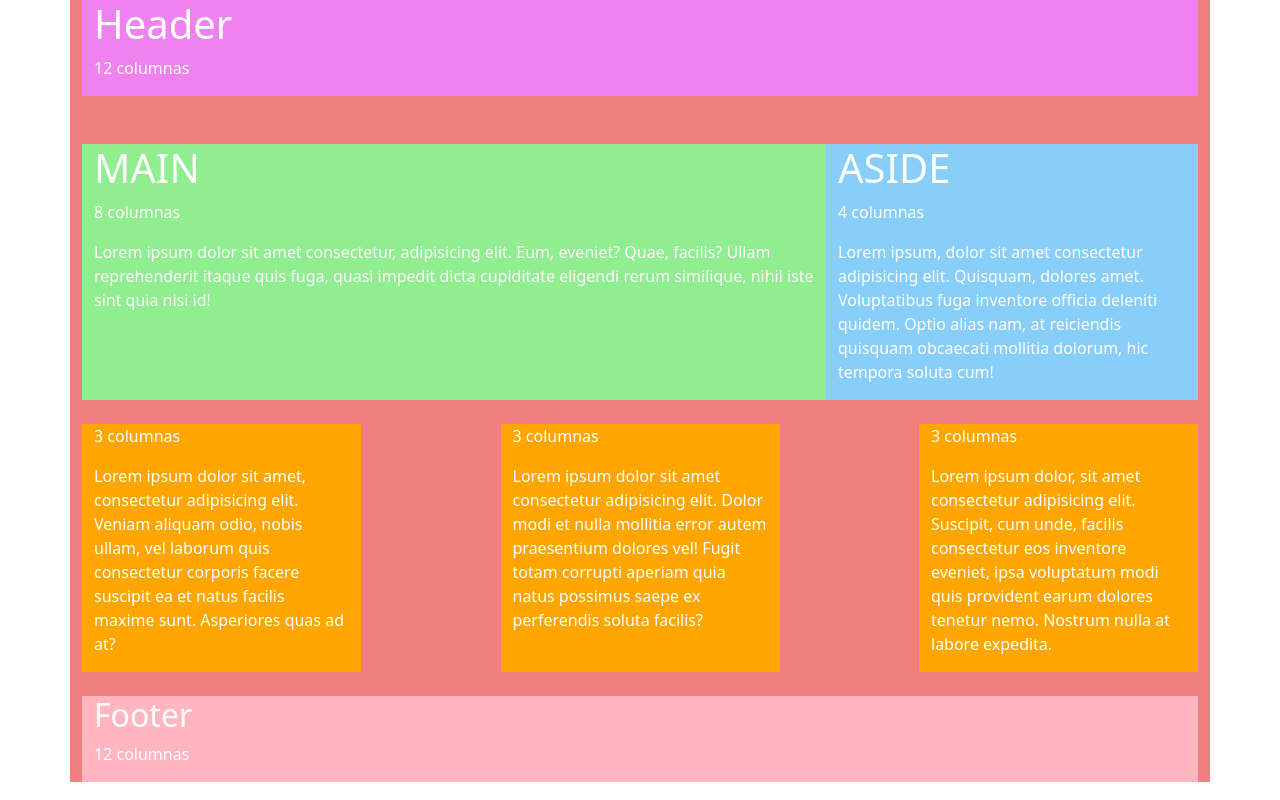
After one commit to BryantMagik/PHPAuthSystem, a PHP site: page /ejercicio.html in a window 1280 px wide. The commit adds this page. Run offline with PHP 8.4, Linux system fonts and the light colour scheme.

Commit message:
Organizado de carpetas

```diff
--- /dev/null
+++ b/Entregas/ejercicio.html
@@ -0,0 +1,94 @@
+<!DOCTYPE html>
+<html lang="es">
+
+<head>
+    <meta charset="UTF-8">
+    <meta name="viewport" content="width=device-width, initial-scale=1.0">
+    <title>Estilos Boostrap</title>
+    <link href="https://cdn.jsdelivr.net/npm/bootstrap@5.3.2/dist/css/bootstrap.min.css" rel="stylesheet" integrity="sha384-T3c6CoIi6uLrA9TneNEoa7RxnatzjcDSCmG1MXxSR1GAsXEV/Dwwykc2MPK8M2HN" crossorigin="anonymous">
+    <style>
+        *{
+            color: white;
+        }
+        .container {
+            background-color: lightcoral;
+        }
+
+        .header {
+            background-color: violet;
+        }
+
+        .main {
+            background-color: lightgreen;
+        }
+
+        .aside {
+            background-color: lightskyblue;
+        }
+
+        .columna {
+            background-color: orange;
+        }
+
+        .footer {
+            background-color: lightpink;
+        }
+    </style>
+</head>
+
+<body>
+    <div class="container g-5">
+        <div class="row">
+            <div class="col-12  header">
+                <h1>Header</h1>
+                <p>12 columnas</p>
+            </div>
+        </div>
+        <div class="row justify-content-evenly mt-5">
+            <div class="col-md-8 col-12  main">
+                <h1>MAIN</h1>
+                <p>8 columnas</p>
+                <p>Lorem ipsum dolor sit amet consectetur, adipisicing elit. Eum, eveniet? Quae, facilis? Ullam
+                    reprehenderit itaque quis fuga, quasi impedit dicta cupiditate eligendi rerum similique, nihil iste
+                    sint
+                    quia nisi id!</p>
+            </div>
+            <div class="col-md-4 col-12  aside">
+                <h1>ASIDE</h1>
+                <p>4 columnas</p>
+                <p>Lorem ipsum, dolor sit amet consectetur adipisicing elit. Quisquam, dolores amet. Voluptatibus fuga
+                    inventore officia deleniti quidem. Optio alias nam, at reiciendis quisquam obcaecati mollitia
+                    dolorum,
+                    hic tempora soluta cum!</p>
+            </div>
+        </div>
+        <div class="row justify-content-between mt-4">
+            <div class="col-md-3 col-sm-4 col-12  columna">
+                <p>3 columnas</p>
+                <p>Lorem ipsum dolor sit amet, consectetur adipisicing elit. Veniam aliquam odio, nobis ullam, vel
+                    laborum quis consectetur corporis facere suscipit ea et natus facilis maxime sunt. Asperiores quas
+                    ad at?</p>
+            </div>
+            <div class="col-md-3 col-sm-4 col-12  columna">
+                <p>3 columnas</p>
+                <p>Lorem ipsum dolor sit amet consectetur adipisicing elit. Dolor modi et nulla mollitia error autem
+                    praesentium dolores vel! Fugit totam corrupti aperiam quia natus possimus saepe ex perferendis
+                    soluta facilis?</p>
+            </div>
+            <div class="col-md-3 col-sm-4 col-12  columna">
+                <p>3 columnas</p>
+                <p>Lorem ipsum dolor, sit amet consectetur adipisicing elit. Suscipit, cum unde, facilis consectetur eos
+                    inventore eveniet, ipsa voluptatum modi quis provident earum dolores tenetur nemo. Nostrum nulla at
+                    labore expedita.</p>
+            </div>
+        </div>
+        <div class="row mt-4">
+            <div class="col-12  footer">
+                <h2>Footer</h2>
+                <p>12 columnas</p>
+            </div>
+        </div>
+    </div>
+</body>
+
+</html>
--- /dev/null
+++ b/PHPAuthSystem/includes/auth/login.php
@@ -0,0 +1,6 @@
+<?php
+require_once('../funciones.php');
+$getEmail = analizar('email');
+$getPassword = analizar('passwd');
+
+$autenticado = false;
--- a/PHPAuthSystem/php/funciones.php
+++ b/PHPAuthSystem/includes/funciones.php
@@ -3,3 +3,8 @@ function analizar($datos)
 {
     return (isset($_POST[$datos])) ? trim(htmlspecialchars($_POST[$datos])) : "";
 }
+function conectarBaseDatos()
+{
+
+
+}
--- a/PHPAuthSystem/login.php
+++ b/PHPAuthSystem/public/index.php
@@ -6,7 +6,7 @@
     <meta charset="UTF-8">
     <meta name="viewport" content="width=device-width, initial-scale=1.0">
     <link rel="stylesheet" href="https://cdnjs.cloudflare.com/ajax/libs/font-awesome/6.4.2/css/all.min.css">
-    <link rel="stylesheet" href="css/login.css">
+    <link rel="stylesheet" href="../assets/css/login.css">
     <title>Página de Inicio de Sesión </title>
 </head>
 <body>
@@ -47,7 +47,7 @@
             </div>
         </div>
     </div>
-    <script src="js/script.js"></script>
+    <script src="../assets/js/script.js"></script>
     <?php
     if ($_SERVER["REQUEST_METHOD"] == "POST") {
         if (isset($_POST['accion'])) {
```
Also changed, not shown: Entregas/index.php (+13 -3 lines), PHPAuthSystem/includes/auth/register.php (added, +12 -0 lines), PHPAuthSystem/php/header.php (deleted, +0 -22 lines), PHPAuthSystem/php/login.php (deleted, +0 -27 lines), PHPAuthSystem/php/register.php (deleted, +0 -30 lines), PHPAuthSystem/public/mainpage.php (renamed from PHPAuthSystem/php/mainpage.php, +5 -5 lines), PHPAuthSystem/templates/header.php (added, +13 -0 lines), PHPAuthSystem/assets/css/header.css (renamed from PHPAuthSystem/css/header.css), PHPAuthSystem/assets/css/login.css (renamed from PHPAuthSystem/css/login.css), PHPAuthSystem/assets/js/script.js (renamed from PHPAuthSystem/js/script.js), PHPAuthSystem/includes/auth/session.php (renamed from PHPAuthSystem/php/session.php), PHPAuthSystem/includes/config.php (added).
